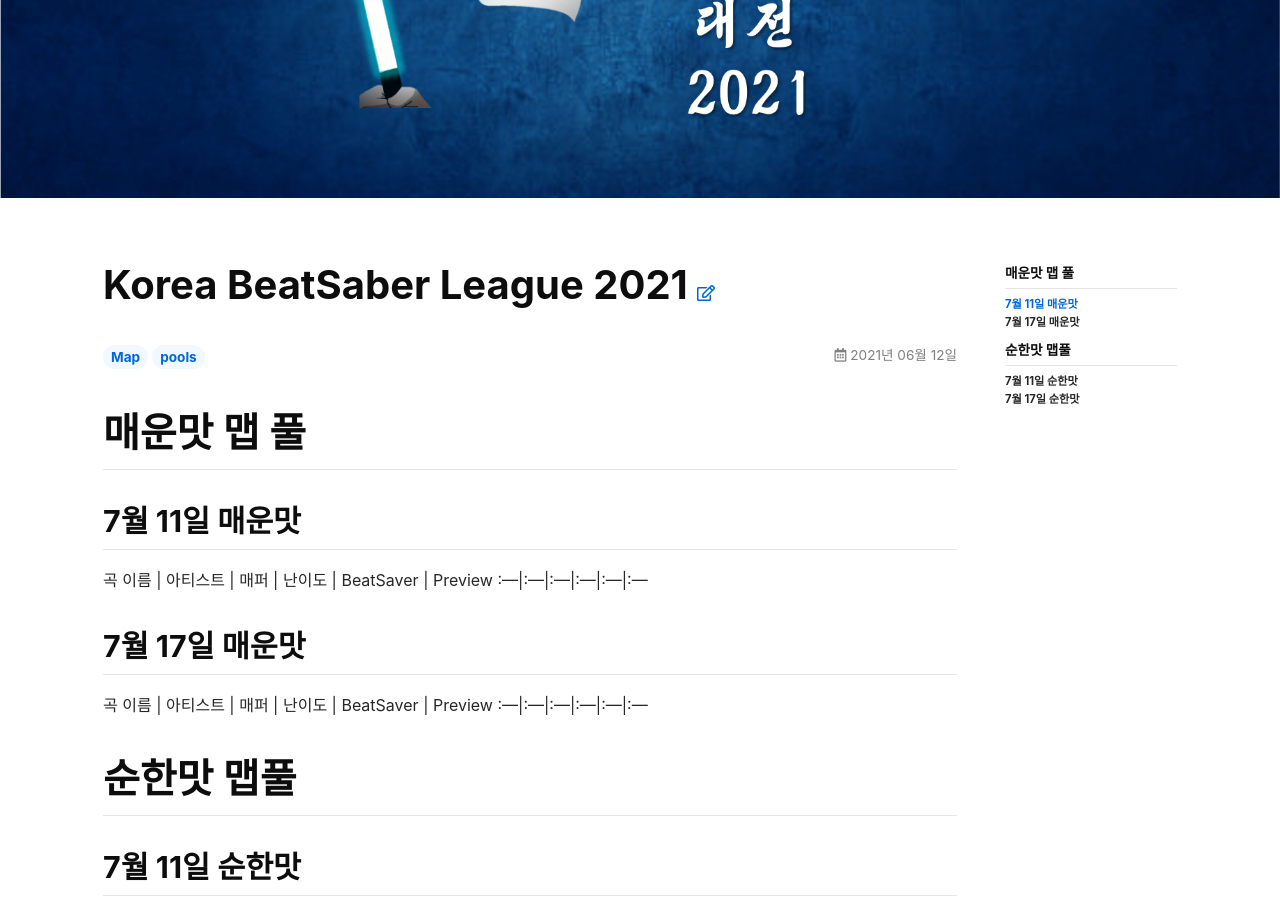
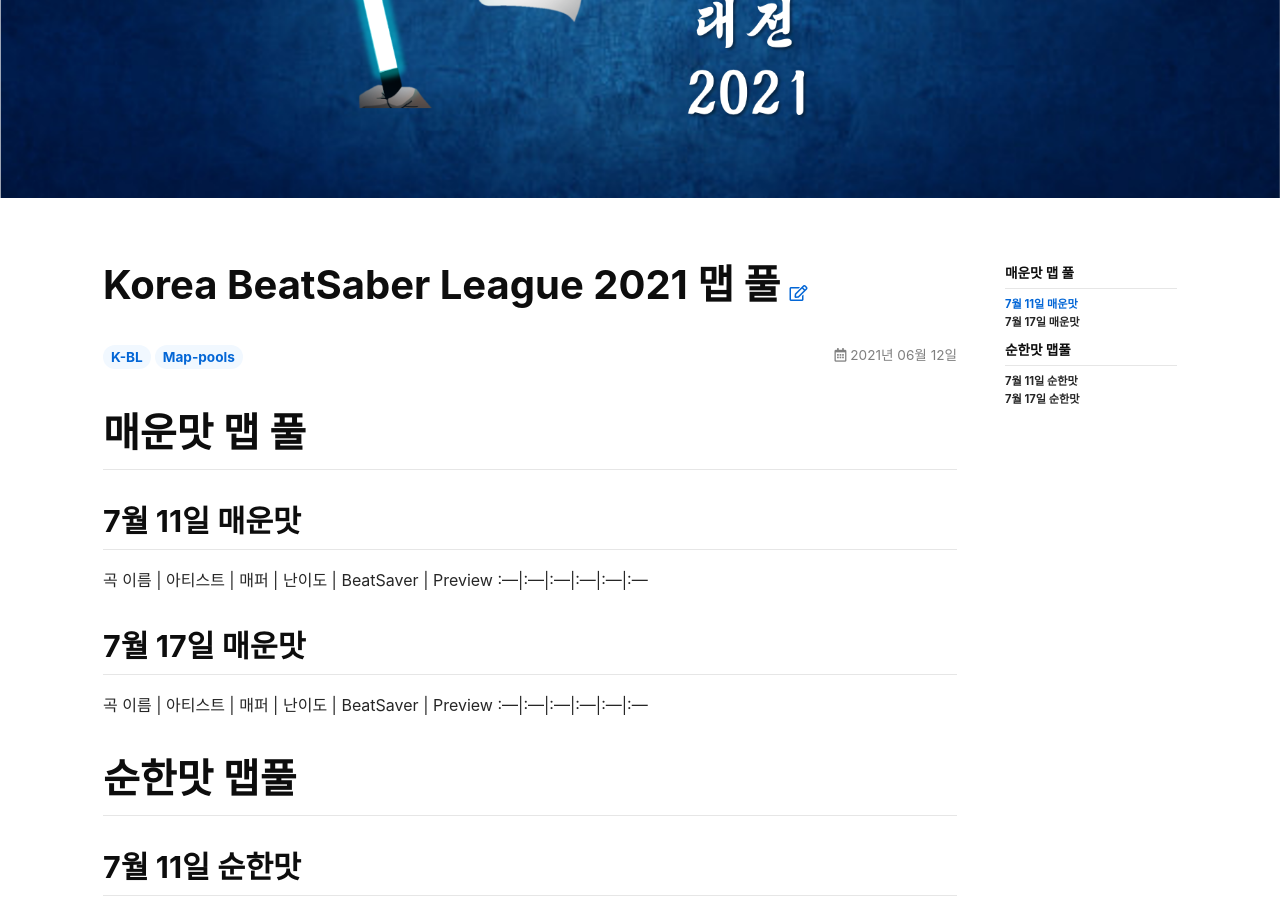
Before and after one commit to BSCKorea/bsckorea.github.io, a Jekyll site: the page built from _posts/2021-06-12-mappools.md, in a window 1280 px wide and 900 px high, scrolled down 310 px. Built offline with Jekyll 4.4.1, drawn with Linux system fonts in a browser that asks for light colours; nearby versions of some CDN libraries.

Commit message:
edit title and tag

```diff
--- a/_posts/2021-06-12-mappools.md
+++ b/_posts/2021-06-12-mappools.md
@@ -1,6 +1,6 @@
 ---
-title: Korea BeatSaber League 2021
-tags: Map pools
+title: Korea BeatSaber League 2021 맵 풀
+tags: K-BL Map-pools
 article_header:
   type: cover
   image:
```
